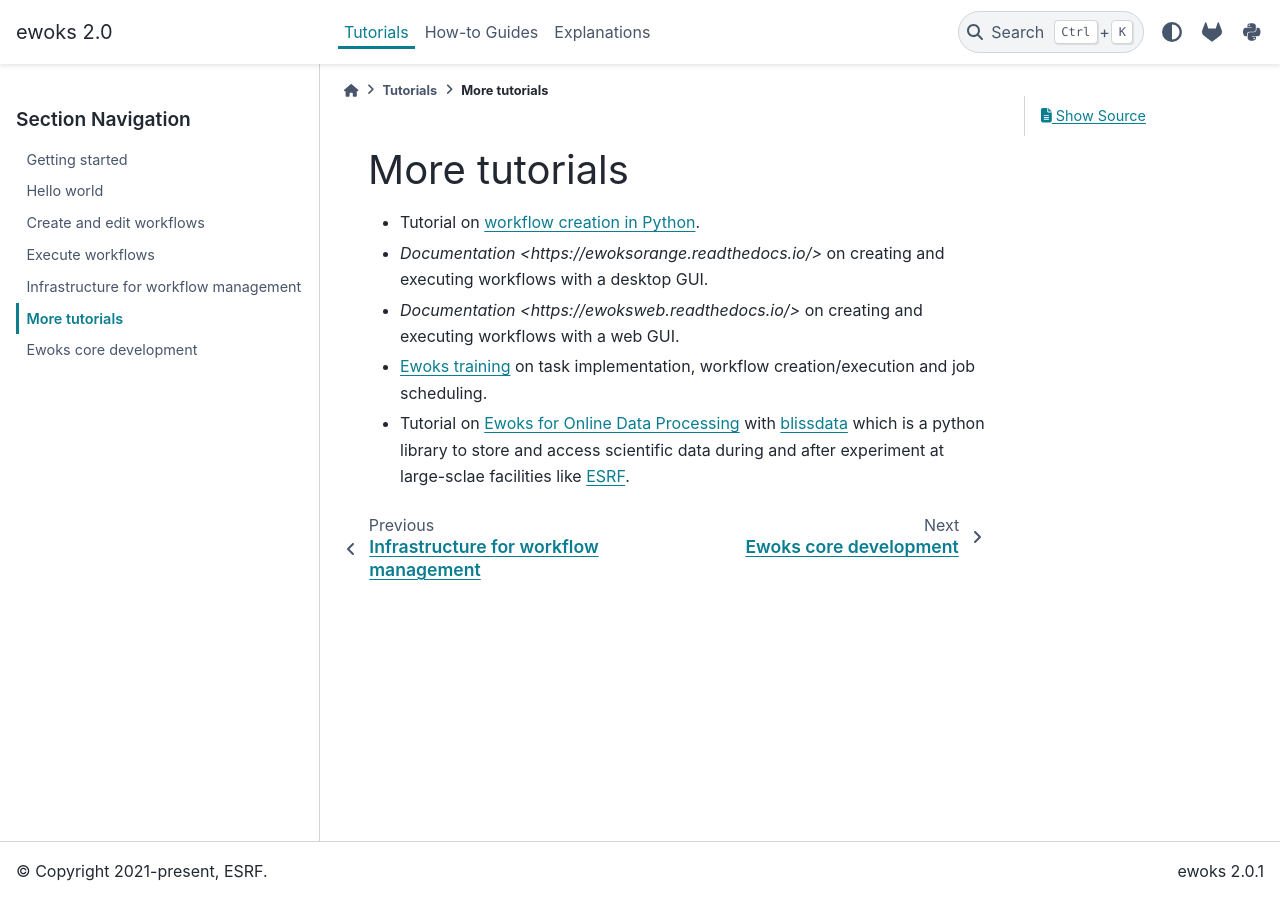
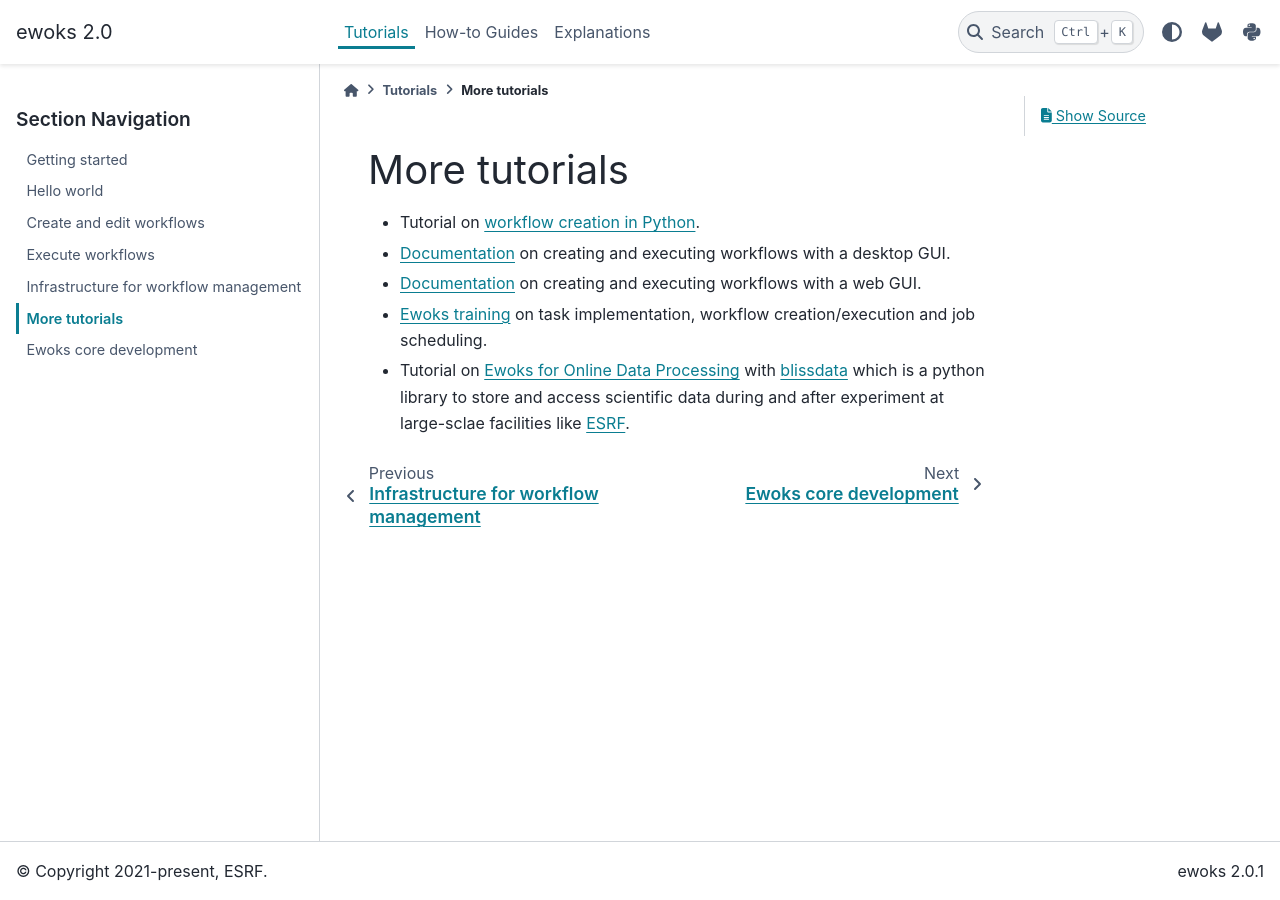
Before and after one commit to ewoks-kit/ewoks, a Sphinx documentation site: the page built from doc/tutorials/external.rst, in a window 1280 px wide. Built offline with Sphinx 7.4.7 and the PyData theme 0.15.4, drawn with Linux system fonts in a browser that asks for light colours; pages that are not in the unit, such as notebooks, are missing from menus.

Commit message:
docs: fix links

```diff
--- a/doc/tutorials/external.rst
+++ b/doc/tutorials/external.rst
@@ -2,8 +2,8 @@
 ==============
 
 - Tutorial on `workflow creation in Python <https://ewoks.esrf.fr/en/latest/tutorials/create_workflow.html>`_.
-- `Documentation <https://ewoksorange.readthedocs.io/>` on creating and executing workflows with a desktop GUI.
-- `Documentation <https://ewoksweb.readthedocs.io/>` on creating and executing workflows with a web GUI.
+- `Documentation <https://ewoksorange.readthedocs.io/>`_ on creating and executing workflows with a desktop GUI.
+- `Documentation <https://ewoksweb.readthedocs.io/>`_ on creating and executing workflows with a web GUI.
 - `Ewoks training <https://ewoksfordevs.readthedocs.io/>`_ on task implementation, workflow creation/execution and job scheduling.
 - Tutorial on `Ewoks for Online Data Processing <https://gitlab.esrf.fr/workflow/ewokstutorials/ewokswithblissdata>`_
   with `blissdata <https://bliss.gitlab-pages.esrf.fr/blissdata/>`_ which is a python library to store and access
```
